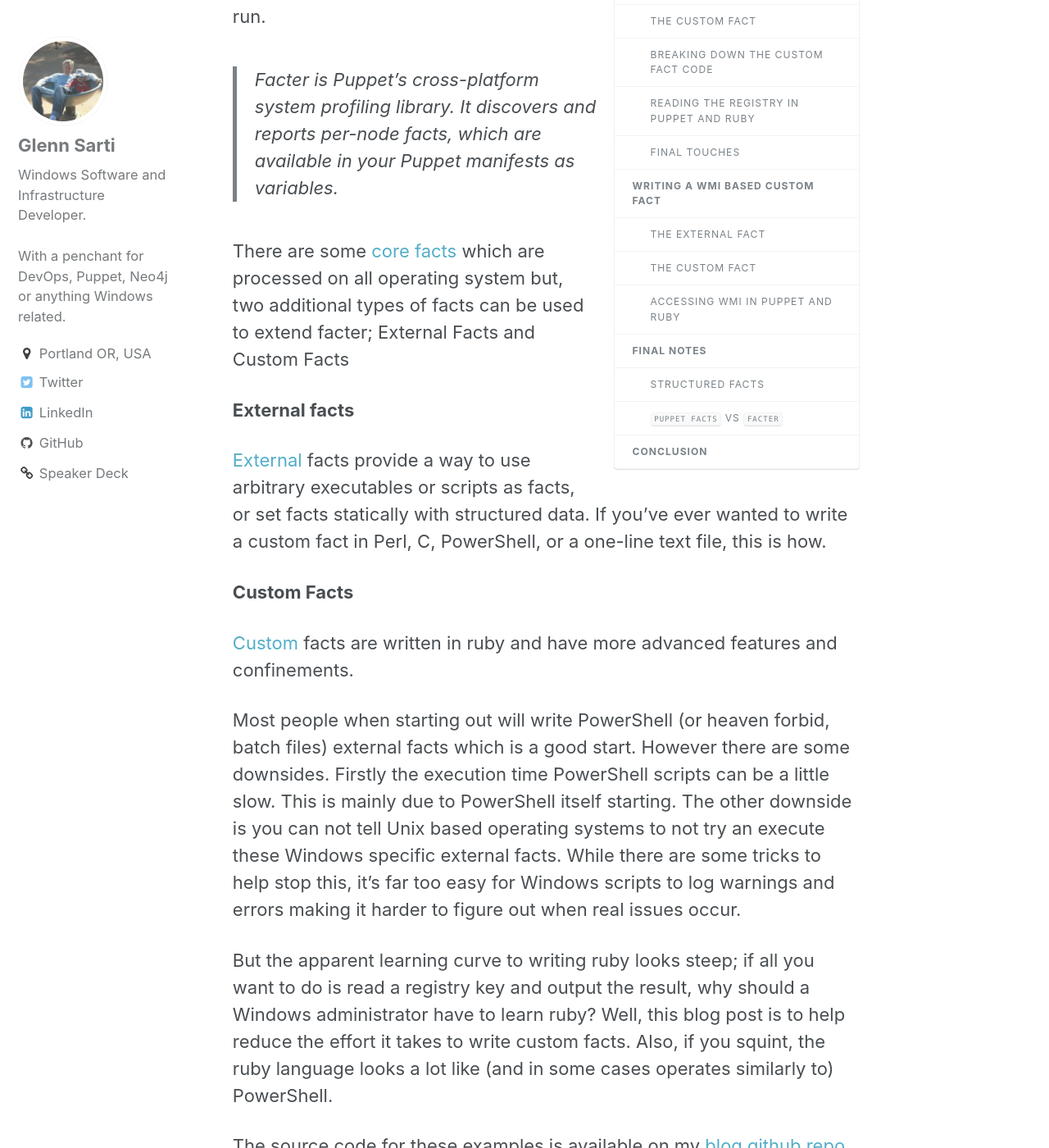
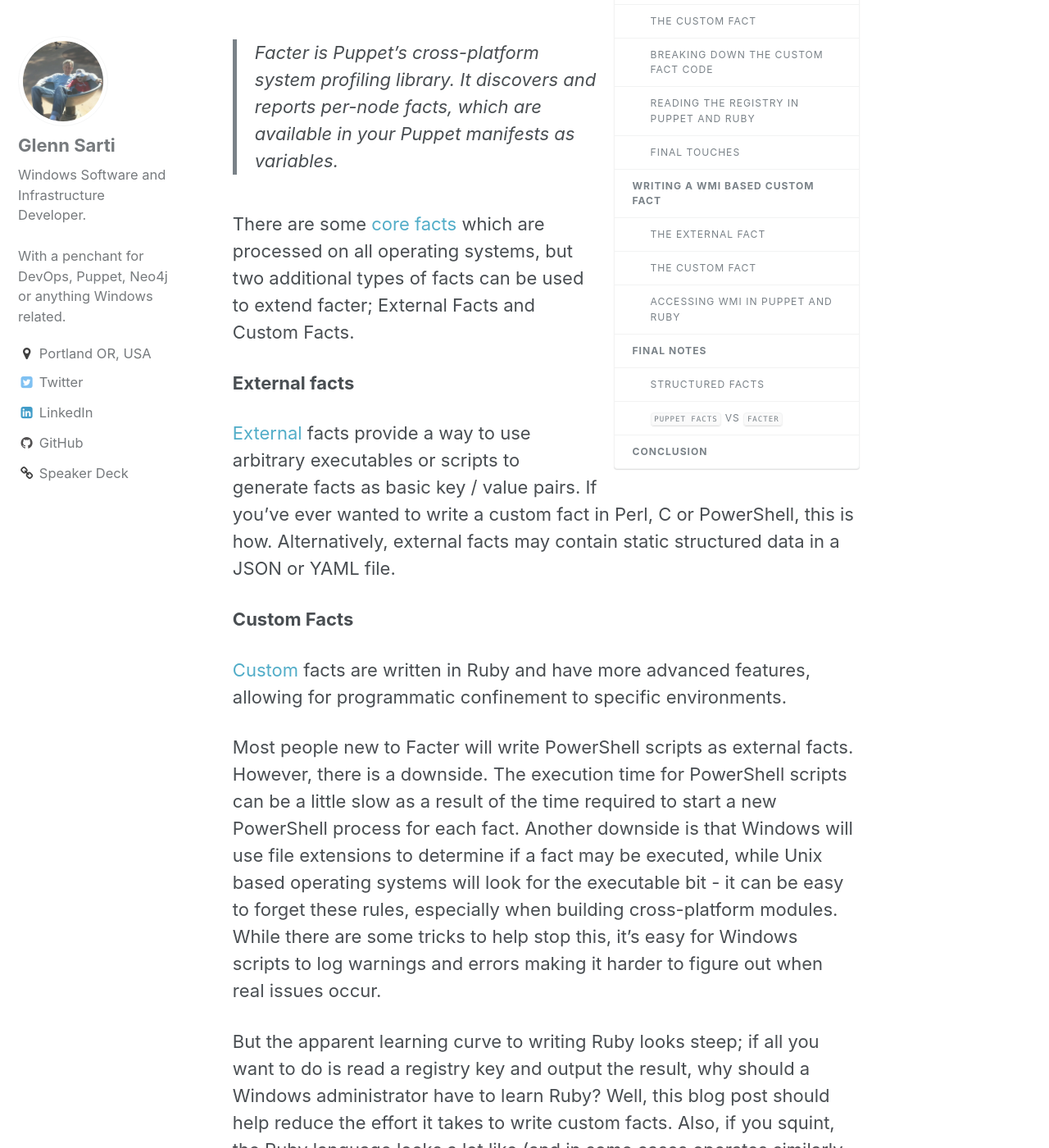
Before and after one commit to glennsarti/glennsarti.github.io, a Jekyll site: the page built from _posts/2017-07-05-puppet-ruby-facts.md, in a window 1280 px wide and 1400 px high, scrolled down 733 px. Shown: the whole window at 82% size. Built offline with Jekyll 4.4.1, drawn with Linux system fonts in a browser that asks for light colours; comment, search, counter and statistics services are not loaded; some of the changed text lies outside the part shown.

Commit message:
Proposed tweaks

````diff
--- a/_posts/2017-07-05-puppet-ruby-facts.md
+++ b/_posts/2017-07-05-puppet-ruby-facts.md
@@ -20,23 +20,23 @@
 
 ## Puppet, PowerShell and Facter
 
-Puppet uses a product called [Facter](https://docs.puppet.com/facter/latest/index.html) to gather system information during a puppet run.
+Puppet uses a tool called [Facter](https://docs.puppet.com/facter/latest/index.html) to gather system information during a Puppet run.
 
-> Facter is Puppet's cross-platform system profiling library. It discovers and reports per-node facts, which are available in your Puppet manifests as variables.
+> Facter is Puppet’s cross-platform system profiling library. It discovers and reports per-node facts, which are available in your Puppet manifests as variables.
 
-There are some [core facts](https://docs.puppet.com/facter/latest/core_facts.html) which are processed on all operating system but, two additional types of facts can be used to extend facter; External Facts and Custom Facts
+There are some [core facts](https://docs.puppet.com/facter/latest/core_facts.html) which are processed on all operating systems, but two additional types of facts can be used to extend facter; External Facts and Custom Facts.
 
 **External facts**
 
-[External](https://docs.puppet.com/facter/latest/custom_facts.html#external-facts) facts provide a way to use arbitrary executables or scripts as facts, or set facts statically with structured data. If you’ve ever wanted to write a custom fact in Perl, C, PowerShell, or a one-line text file, this is how.
+[External](https://docs.puppet.com/facter/latest/custom_facts.html#external-facts) facts provide a way to use arbitrary executables or scripts to generate facts as basic key / value pairs. If you’ve ever wanted to write a custom fact in Perl, C or PowerShell, this is how. Alternatively, external facts may contain static structured data in a JSON or YAML file.
 
 **Custom Facts**
 
-[Custom](https://docs.puppet.com/facter/latest/fact_overview.html) facts are written in ruby and have more advanced features and confinements.
+[Custom](https://docs.puppet.com/facter/latest/fact_overview.html) facts are written in Ruby and have more advanced features, allowing for programmatic confinement to specific environments.
 
-Most people when starting out will write PowerShell (or heaven forbid, batch files) external facts which is a good start.  However there are some downsides.  Firstly the execution time PowerShell scripts can be a little slow.  This is mainly due to PowerShell itself starting.  The other downside is you can not tell Unix based operating systems to not try an execute these Windows specific external facts.  While there are some tricks to help stop this, it's far too easy for Windows scripts to log warnings and errors making it harder to figure out when real issues occur.
+Most people new to Facter will write PowerShell scripts as external facts.  However, there is a downside.  The execution time for PowerShell scripts can be a little slow as a result of the time required to start a new PowerShell process for each fact.  Another downside is that Windows will use file extensions to determine if a fact may be executed, while Unix based operating systems will look for the executable bit - it can be easy to forget these rules, especially when building cross-platform modules.  While there are some tricks to help stop this, it's easy for Windows scripts to log warnings and errors making it harder to figure out when real issues occur.
 
-But the apparent learning curve to writing ruby looks steep; if all you want to do is read a registry key and output the result, why should a Windows administrator have to learn ruby?  Well, this blog post is to help reduce the effort it takes to write custom facts.  Also, if you squint, the ruby language looks a lot like (and in some cases operates similarly to) PowerShell.
+But the apparent learning curve to writing Ruby looks steep; if all you want to do is read a registry key and output the result, why should a Windows administrator have to learn Ruby?  Well, this blog post should help reduce the effort it takes to write custom facts.  Also, if you squint, the Ruby language looks a lot like (and in some cases operates similarly to) PowerShell.
 
 The source code for these examples is available on my [blog github repo](https://github.com/glennsarti/code-glennsarti.github.io/tree/master/customfacts).
 
@@ -44,7 +44,7 @@
 
 ### The external fact
 
-For this example we'll convert a batch file based external fact to a ruby external fact.  This fact reads the `EditionID` of the operating system from the registry and then populates a fact called `Windows_Edition`.
+For this example we'll convert a batch file based external fact to a Ruby external fact.  This fact reads the `EditionID` of the operating system from the registry and then populates a fact called `Windows_Edition`.
 
 ```
 @ECHO OFF
@@ -112,7 +112,7 @@
   confine :osfamily => :windows
 ```
 
-The confine statement instructs facter to only attempt resolution of this fact on Windows operating systems.
+The `confine` statement instructs Facter to only attempt resolution of this fact on Windows operating systems.
 
 ``` ruby
   setcode do
@@ -151,15 +151,15 @@
     value = nil
 ```
 
-First we set value of the fact to nil.  We need to initialise the variable here otherwise, when we set it later inside the codeblock, its value will be lost due to [variable scoping](https://blog.codeship.com/a-deep-dive-into-ruby-scopes/)
+First we set value of the fact to nil.  We need to initialise the variable here, otherwise when its value is later set inside the codeblock, its value will be lost due to [variable scoping](https://blog.codeship.com/a-deep-dive-into-ruby-scopes/)
 
-Next we open the registry key `SOFTWARE\Microsoft\Windows NT\CurrentVersion`.  Not that unlike the batch file, it doesn't have the `HKLM` at the beginning.  This is because we're using the `HKEY_LOCAL_MACHINE` class, so adding that to the name is redundant.  By default the registry key is opened as Read Only and for 64bit access.
+Next we open the registry key `SOFTWARE\Microsoft\Windows NT\CurrentVersion`.  Note that unlike the batch file, it doesn't have the `HKLM` at the beginning.  This is because we're using the `HKEY_LOCAL_MACHINE` class, so adding that to the name is redundant.  By default the registry key is opened as Read Only and for 64-bit access.
 
-Next, once we have an open registry key, we get the registry value as a key in the `regkey` object, thus `regkey[EditionID']`.
+Next, once we have an open registry key, we get the registry value as a key in the `regkey` object, thus `regkey['EditionID']`.
 
-Lastly we output the value for facter.  Ruby uses the output from the last line so we don't need an explicit `return` statement like you would in langauges like C#.
+Lastly, we output the value for Facter.  Ruby uses the output from the last line so we don't need an explicit `return` statement like you would in langauges like C#.
 
-Now when we run the fact we get:
+When we run the updated fact we get:
 
 ``` powershell
 > puppet facts
@@ -185,7 +185,7 @@
 ...
 ```
 
-We could write some code to test for existance of registry keys and other techniques, but as this is just a fact we can safely just swallow any errors and not output the fact.  We can do this with a begin-rescue block.
+We could write some code to test for existence of registry keys, but as this is just a fact we can simply swallow any errors and not output the fact.  We can do this with a `begin` / `rescue` block.
 
 ``` ruby
 Facter.add('windows_edition_custom') do
@@ -204,13 +204,13 @@
 end
 ```
 
-Much like the try-catch in PowerShell or C#, begin-rescue will catch the error and just output `nil` for the fact value if an error occurs.
+Much like the `try` / `catch` in PowerShell or C#, `begin` / `rescue` will catch the error and just output `nil` for the fact value if an error occurs.
 
 ## Writing a WMI based custom fact
 
 ### The external fact
 
-For this example we'll convert a powershell file based external fact, to a ruby external fact.  This fact reads the `ChassisTypes` property of the [Win32_SystemEnclosure](https://msdn.microsoft.com/en-us/library/aa394474(v=vs.85).aspx) WMI Class.  This describes the type of physical enclosure for the computer, for example a Mini Tower, or in my case, a Portable device.
+For this example we'll convert a PowerShell file based external fact, to a Ruby external fact.  This fact reads the `ChassisTypes` property of the [Win32_SystemEnclosure](https://msdn.microsoft.com/en-us/library/aa394474\(v=vs.85\).aspx) WMI Class.  This describes the type of physical enclosure for the computer, for example a Mini Tower, or in my case, a Portable device.
 
 ``` powershell
 $enclosure = Get-WMIObject -Class Win32_SystemEnclosure | Select-Object -First 1
@@ -238,7 +238,7 @@
 
 ### The custom fact
 
-Just like the last example, firstly we need to create a boiler plate custom fact in the module by creating the following file `lib/facter/chassistype.rb`
+Just like the last example, we start with a boilerplate custom fact in the module by creating the following file `lib/facter/chassistype.rb`
 
 ``` ruby
 Facter.add('chassis_type_custom') do
@@ -277,13 +277,13 @@
       require 'win32ole'
 ```
 
-Much like in PowerShell or C#, we need to import modules (or gems for ruby) into our code.  We do this with the `require` statement.  This enables us to use the WIN32OLE object on later lines.
+Much like in PowerShell or C#, we need to import modules (or gems for Ruby) into our code.  We do this with the `require` statement.  This enables us to use the `WIN32OLE` object on later lines.
 
 ``` ruby
       wmi = WIN32OLE.connect("winmgmts:\\\\.\\root\\cimv2")
 ```
 
-We then connect to the local computer (local computer is denoted by the period) WMI, inside the `root\cimv2` scope.  Note that in ruby the backslash is an escape character so each backslash turns into a double backslash.  Although WMI can understand using forward slashes I had some ruby crashes in Ruby 2.3 using forward slashes.
+We then connect to the local computer (local computer is denoted by the period) WMI, inside the `root\cimv2` scope.  Note that in Ruby the backslash is an escape character so each backslash must be escaped as a double backslash.  Although WMI can understand using forward slashes I had some Ruby crashes in Ruby 2.3 using forward slashes.
 
 ``` ruby
       enclosure = wmi.ExecQuery("SELECT * FROM Win32_SystemEnclosure").each.first
@@ -295,7 +295,7 @@
       enclosure.ChassisTypes
 ```
 
-And now we simply output the ChassisTypes parameter as the fact value.
+And now we simply output the `ChassisTypes` parameter as the fact value.
 
 This gives the following output:
 
@@ -310,9 +310,9 @@
 ...
 ```
 
-Huh.  So the output is slightly different.  In external facts all output is considered a string.  However as we are now using WMI and custom ruby facts, we can properly understand data types.  Looking at the [MSDN](https://msdn.microsoft.com/en-us/library/aa394474(v=vs.85).aspx) documentation `ChassisTypes` is indeed an array type.
+Huh.  So the output is slightly different.  In external executable facts all output is considered a string.  However as we are now using WMI and custom ruby facts, we can properly understand data types.  Looking at the [MSDN](https://msdn.microsoft.com/en-us/library/aa394474(v=vs.85).aspx) documentation `ChassisTypes` is indeed an array type.
 
-If this was ok for any dependant puppet code, we could leave the code as is.
+If this was ok for any dependent Puppet code, we could leave the code as is.
 
 However if you wanted just the first element we could use:
 
@@ -337,7 +337,7 @@
       enclosure.ChassisTypes.first.to_s
 ```
 
-and this would output a single number, instead of a string:
+and this would output a single string , instead of a number:
 
 ``` powershell
 > puppet facts
@@ -352,16 +352,16 @@
 
 ### Structured Facts
 
-[Structured facts](https://docs.puppet.com/facter/3.7/custom_facts.html#structured-facts) allow people to send more data than just a simple text string.  This is usually as encoded JSON or YAML data.  External facts have been able to provide structured facts e.g. A batch file that outputs pre-formatted JSON text, however this is not enabled for PowerShell yet (https://tickets.puppetlabs.com/browse/FACT-1653).
+[Structured facts](https://docs.puppet.com/facter/3.7/custom_facts.html#structured-facts) allow people to send more data than just a simple text string.  This is usually as encoded JSON or YAML data.  External facts have been able to provide structured facts, for instance using a batch file to output pre-formatted JSON text, but this is not yet enabled for PowerShell (https://tickets.puppetlabs.com/browse/FACT-1653).
 
 ### `puppet facts` vs `facter`
 
-In my examples above I was using the command `puppet facts` whereas most people would probably use `facter`.  This is mostly because I'm lazy.  By default just running facter won't evaluate custom facts in modules.  External facts are fine due to plugin sync.  By running `puppet facts`, puppet automatically generates the correct command ine to run facter with all of the custom facts paths.
+In my examples above I was using the command `puppet facts` whereas most people would probably use `facter`.  This is mostly because I'm lazy.  By default just running Facter won't evaluate custom facts in modules.  External facts are fine due to pluginsync.  By running `puppet facts`, Puppet automatically runs Facter with all of the custom facts paths loaded.
 
-One other reason is debugging.  In most modern Puppet installations facter is running as native facter which is a little harder to debug native ruby code in (not impossible though).  However when using Puppet as gem, as opposed to a puppet-agent installation, like I do when developing a module, it uses the Facter gem, which means I can use standard ruby debugging tools to help me out.
+One other reason is debugging.  In most modern Puppet installations Facter is running as native Facter which can make debugging native Ruby code trickier (though not impossible).  However, when using Puppet as gem instead of installing the puppet-agent package, common during module development, it uses the Facter gem. The Facter gem allows for using standard Ruby debugging tools to help me out.
 
 ## Conclusion
 
-I hope this blog post helps you see that writing simple custom facts isn't too daunting.  In fact, the hardest part is setting up a ruby development environment.  I came across a [blog post](https://blog.turtlesystems.co.uk/2017/06/28/Managing-Multiple-Rubies-on-Windows/) which explains setting up ruby, very similar to my environment.  Even though it's for Chef, it still works for Puppet too.
+I hope this blog post helps you see that writing simple custom facts isn't too daunting.  In fact, the hardest part is setting up a Ruby development environment.  I came across a [blog post](https://blog.turtlesystems.co.uk/2017/06/28/Managing-Multiple-Rubies-on-Windows/) which explains setting up Ruby, very similar to my environment.  Even though it's for Chef, it still works for Puppet too.
 
 The source code for these examples is available on my [blog github repo](https://github.com/glennsarti/code-glennsarti.github.io/tree/master/customfacts).
````
Also changed, not shown: other parts of _posts/2017-07-05-puppet-ruby-facts.md (+7 -7 lines).
